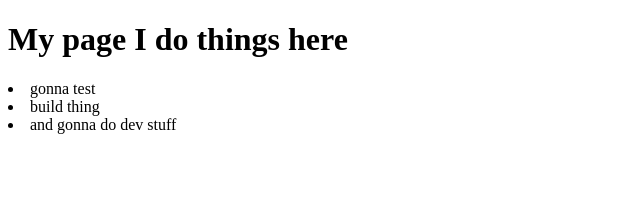
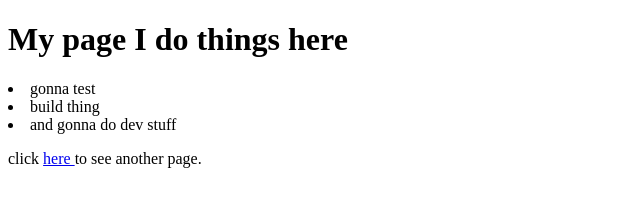
Before and after one commit to hatatpants/rev, a plain HTML site: page index.html in a window 1280 px wide. Shown: the whole page, without its empty margins (0-640 px from the left). Drawn offline with Linux system fonts and the light colour scheme.

Commit message:
adding index again

```diff
--- a/index.html
+++ b/index.html
@@ -8,6 +8,8 @@
 		<li>gonna test</li>
 		<li>build thing</li>
 		<li>and gonna do dev stuff</li>
+		<p><p>
+		click <a href="stuff/tedlasso.html"> here </a> to see another page.
 	</body>
 
 </head>
```
